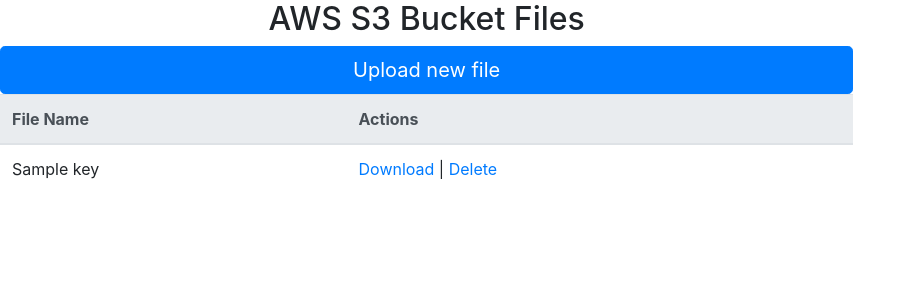
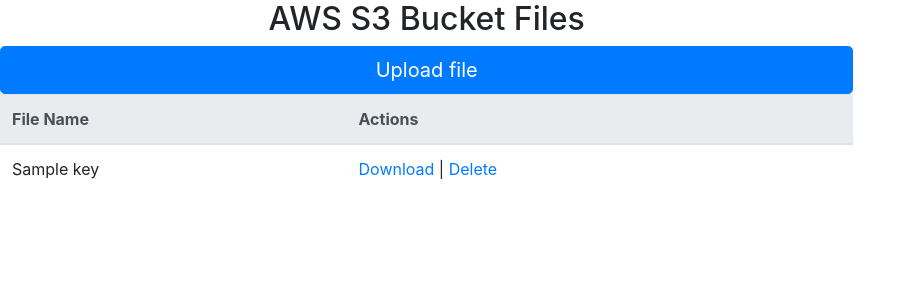
Before and after one commit to VadymShkarbul/REST-Service, a Python web app: template app/templates/index.html in a window 1280 px wide. Shown: the top 300 px of the page, without its empty margins (0-916 px from the left). Run offline with Jinja, Linux system fonts and the light colour scheme; the template is opened without the code that fills it: most values are stand-ins (such as "Sample title", 1, 10 or a date in 2020).

Commit message:
fix template

```diff
--- a/app/templates/index.html
+++ b/app/templates/index.html
@@ -12,7 +12,7 @@
   <div class="row justify-content-center">
     <h2>AWS S3 Bucket Files</h2>
     <a class="btn btn-primary btn-lg btn-block"
-       href="{{ url_for('upload_file') }}">Upload new file</a><br>
+       href="{{ url_for('upload_file') }}">Upload file</a><br>
     <table class="table">
       <thead class="thead-light">
       <tr>
@@ -27,7 +27,6 @@
             <td>{{ file.Key }}</td>
             <td>
               <a href="{{ url_for('download', file_name=file.Key) }}">Download</a> |
-            {#        <a href="{{ url_for('update_file', file_name=file.Key) }}">Update</a> |#}
               <a href="{{ url_for('delete', file_name=file.Key) }}">Delete</a>
             </td>
           </tr>
```
Lines whose indentation alone changed are shown as unchanged.
